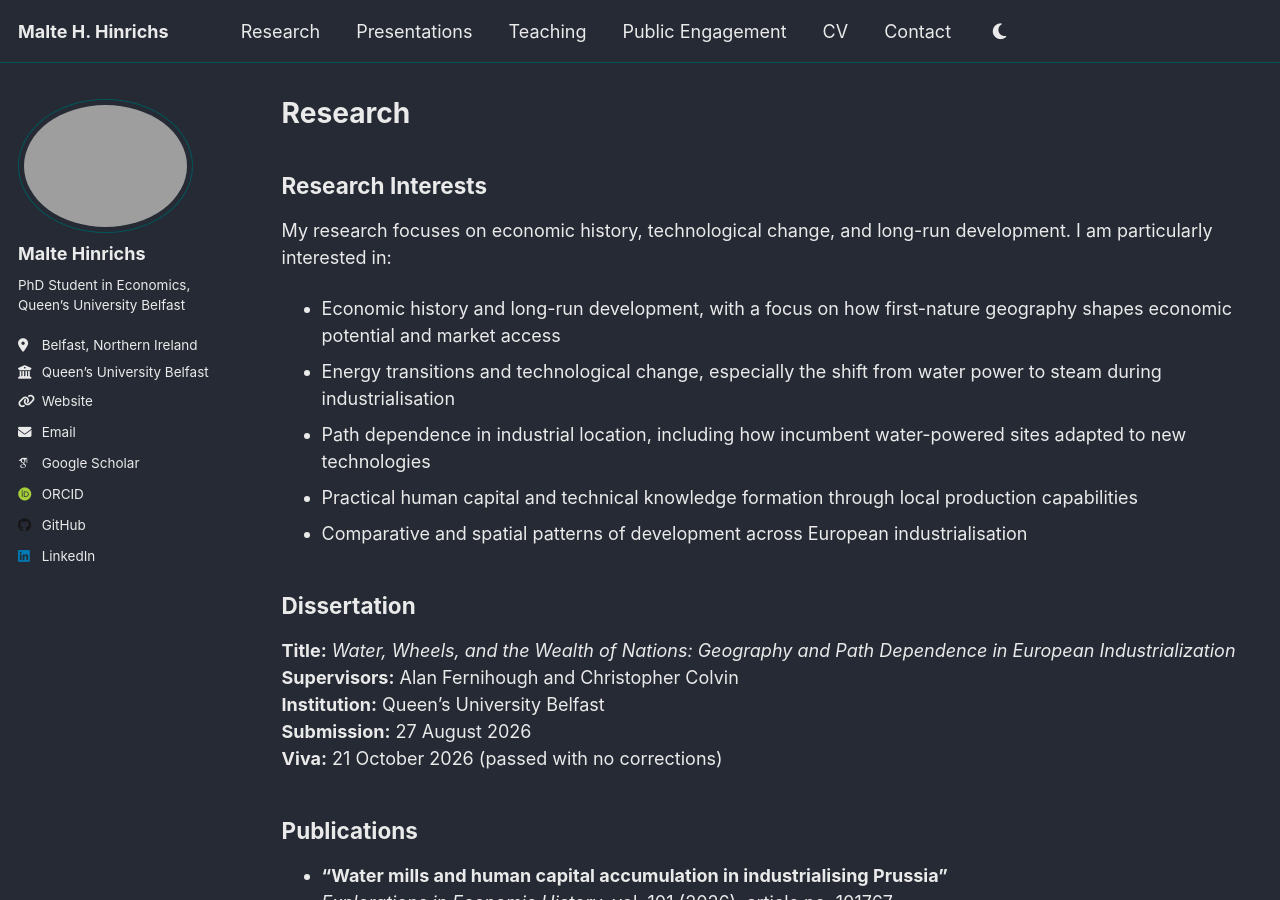
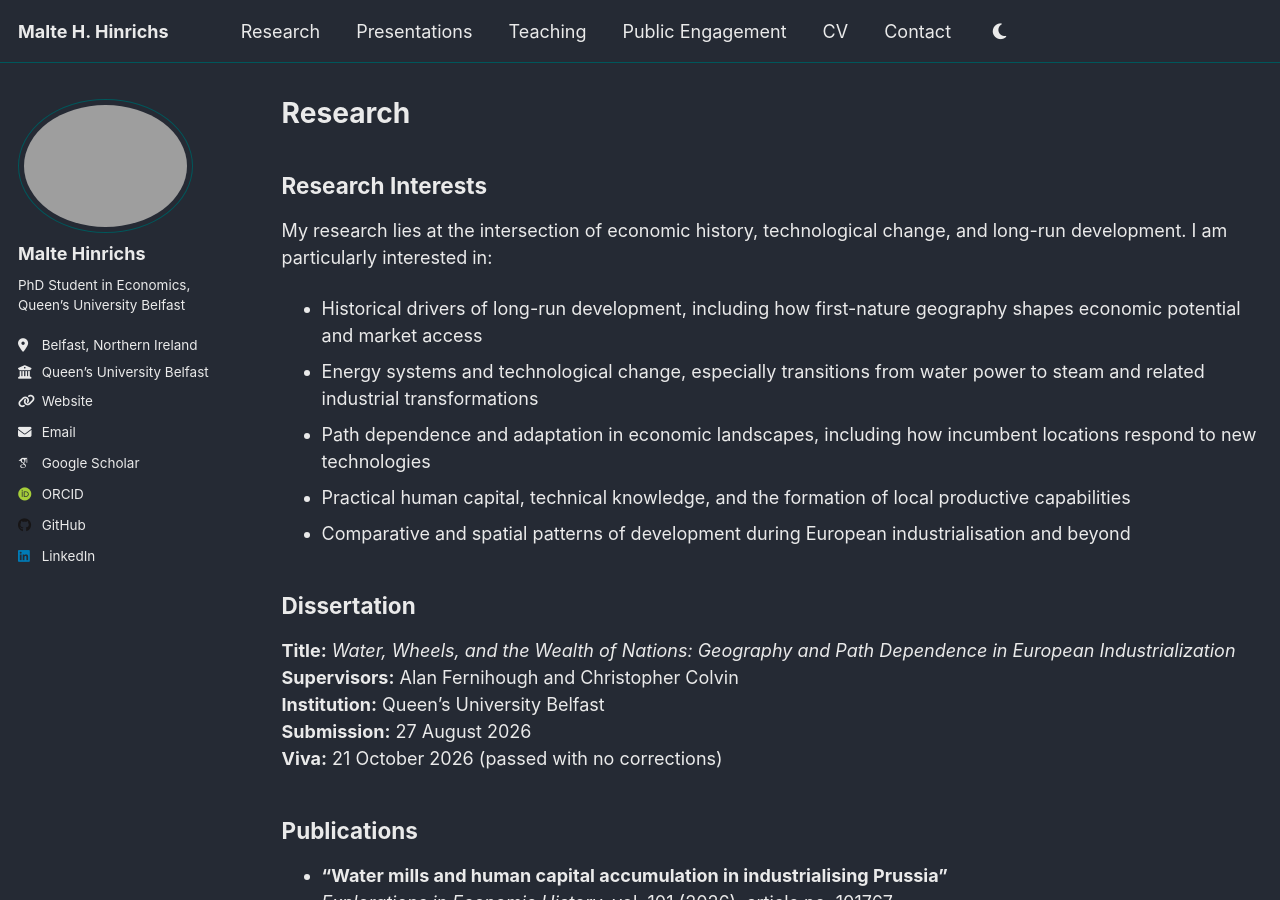
Before and after one commit to maltehhinrichs/maltehhinrichs.github.io, a Jekyll site: the page built from _pages/research-interests.md, in a window 1280 px wide and 900 px high. Built offline with Jekyll 4.4.1, drawn with Linux system fonts in a browser that asks for light colours; some web fonts are replaced; a script that is not in the unit is left out.

Commit message:
Broaden research interests wording
Co-authored-by: maltehhinrichs <233110956+maltehhinrichs@users.noreply.github.com>

```diff
--- a/_pages/research-interests.md
+++ b/_pages/research-interests.md
@@ -7,13 +7,13 @@ author_profile: true
 
 ## Research Interests
 
-My research focuses on economic history, technological change, and long-run development. I am particularly interested in:
+My research lies at the intersection of economic history, technological change, and long-run development. I am particularly interested in:
 
-- Economic history and long-run development, with a focus on how first-nature geography shapes economic potential and market access
-- Energy transitions and technological change, especially the shift from water power to steam during industrialisation
-- Path dependence in industrial location, including how incumbent water-powered sites adapted to new technologies
-- Practical human capital and technical knowledge formation through local production capabilities
-- Comparative and spatial patterns of development across European industrialisation
+- Historical drivers of long-run development, including how first-nature geography shapes economic potential and market access
+- Energy systems and technological change, especially transitions from water power to steam and related industrial transformations
+- Path dependence and adaptation in economic landscapes, including how incumbent locations respond to new technologies
+- Practical human capital, technical knowledge, and the formation of local productive capabilities
+- Comparative and spatial patterns of development during European industrialisation and beyond
 
 ## Dissertation
 
```
